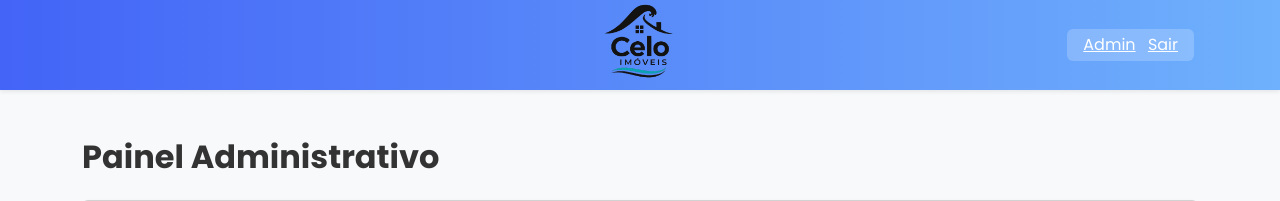
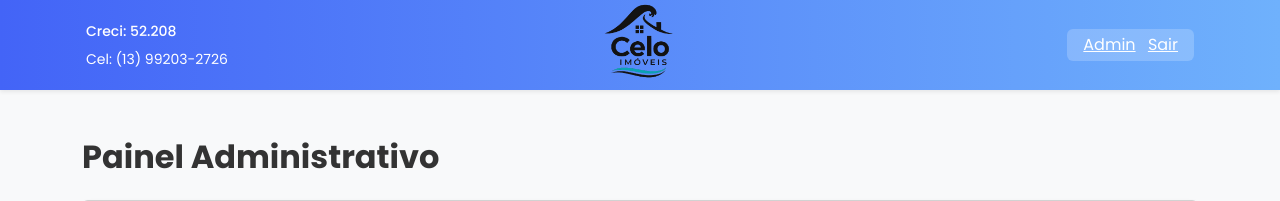
Before and after one commit to adilanlf/meu-site-imoveis, a Flask app: page /admin in a window 1280 px wide. Shown: the top 201 px of the page. Run offline with Flask 3, Linux system fonts and the light colour scheme; a user stored in the database is signed in; data comes from the database, SQL or seed files in the repository.

Commit message:
base.html editado adicionando creci e cel no topo do site

```diff
--- a/templates/base.html
+++ b/templates/base.html
@@ -16,6 +16,12 @@
     <!-- Navbar -->
     <nav class="navbar navbar-expand-lg navbar-dark shadow-sm mb-5 navbar-gradient">
         <div class="container position-relative">
+
+            <!-- 📄 CRECI e Telefone (lado esquerdo, espaçamento maior e cor branca sem sombra) -->
+            <div class="position-absolute start-0 top-50 translate-middle-y ms-3 text-white text-start" style="line-height: 2;">
+                <small style="display:block; font-weight:500; color: #ffffff;">Creci: 52.208</small>
+                <small style="display:block; color: #ffffff;">Cel: (13) 99203-2726</small>
+            </div>
 
             <!-- Logo centralizada -->
             <a class="navbar-brand mx-auto" href="{{ url_for('index') }}">
@@ -39,7 +45,7 @@
     <!-- Container principal -->
     <div class="container">
 
-        <!-- ✅ Sistema de mensagens de alerta melhorado -->
+        <!-- ✅ Sistema de mensagens de alerta -->
         {% with messages = get_flashed_messages(with_categories=true) %}
             {% if messages %}
                 {% for category, message in messages %}
```
